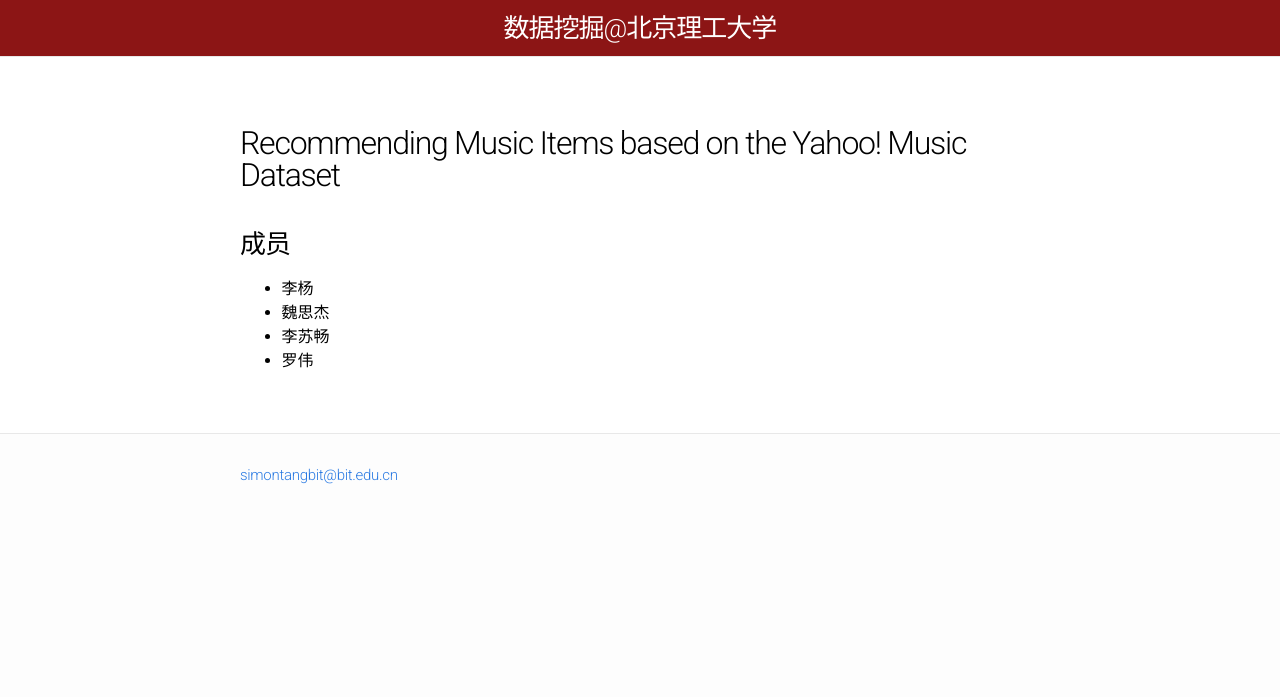
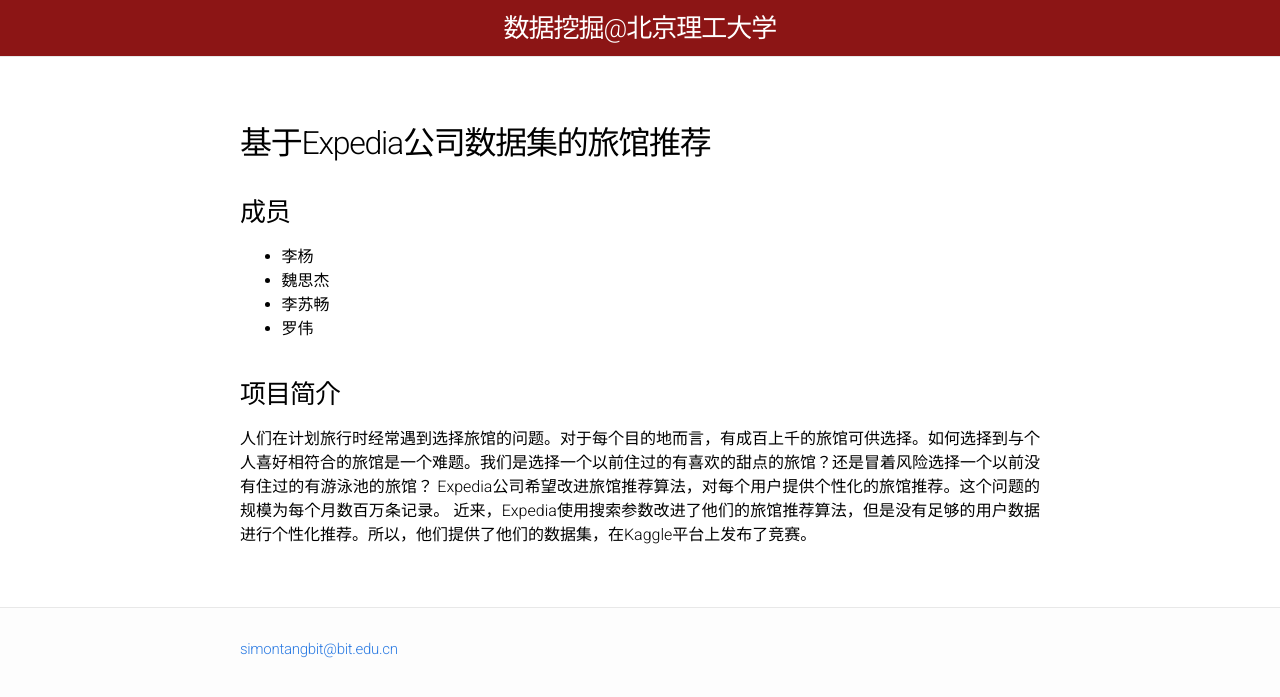
Before and after one commit to BITDM/bitdm.github.io, a Jekyll site: the page built from 2016/projects/p05/proposal.md, in a window 1280 px wide. Shown: the top 697 px of the page. Built offline with Jekyll 4.4.1, drawn with Linux system fonts in a browser that asks for light colours.

Commit message:
update project introduction

```diff
--- a/2016/projects/p05/proposal.md
+++ b/2016/projects/p05/proposal.md
@@ -4,7 +4,7 @@
 permalink: /2016/projects/p05/proposal/
 ---
 
-## Recommending Music Items based on the Yahoo! Music Dataset
+## 基于Expedia公司数据集的旅馆推荐
 
 ### 成员
 
@@ -12,3 +12,9 @@
 - 魏思杰
 - 李苏畅
 - 罗伟
+
+### 项目简介
+
+人们在计划旅行时经常遇到选择旅馆的问题。对于每个目的地而言，有成百上千的旅馆可供选择。如何选择到与个人喜好相符合的旅馆是一个难题。我们是选择一个以前住过的有喜欢的甜点的旅馆？还是冒着风险选择一个以前没有住过的有游泳池的旅馆？
+Expedia公司希望改进旅馆推荐算法，对每个用户提供个性化的旅馆推荐。这个问题的规模为每个月数百万条记录。
+近来，Expedia使用搜索参数改进了他们的旅馆推荐算法，但是没有足够的用户数据进行个性化推荐。所以，他们提供了他们的数据集，在Kaggle平台上发布了竞赛。
```
